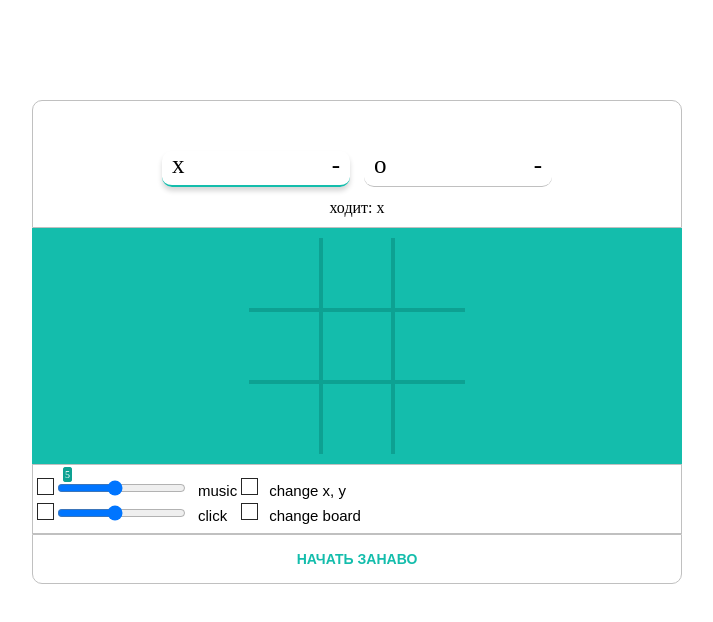
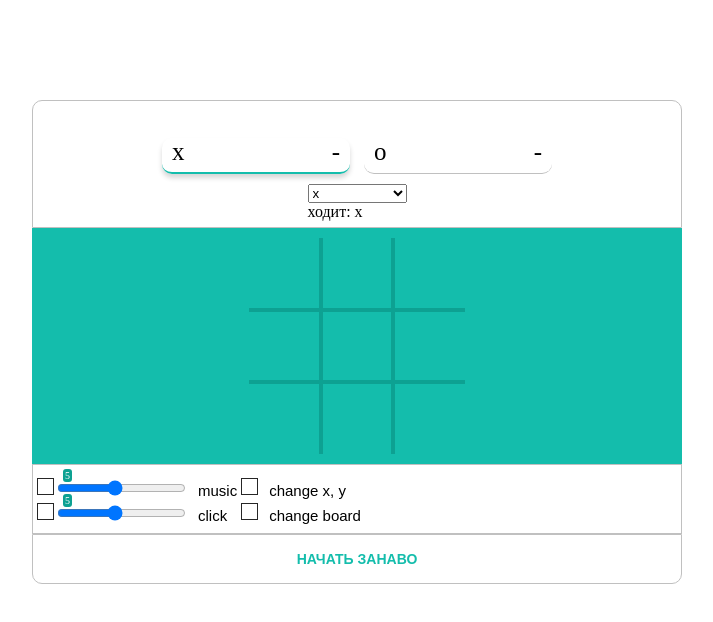
Before and after one commit to conservativ007/react-game, a React app: page / in a window 1280 px wide. Shown: the top 622 px of the page, without its empty margins (283-996 px from the left). Built offline with nearby package versions, Linux system fonts and the light colour scheme.

Commit message:
feat: added select gamer (x, o)

```diff
--- a/src/Styles/head.css
+++ b/src/Styles/head.css
@@ -9,15 +9,16 @@
   border-top-left-radius: 10px;
   border-top-right-radius: 10px;
   display: flex;
+  flex-direction: column;
   justify-content: center;
+  align-items: center;
 }
 
 .move{
-  position: absolute;
-  width: 100%;
-  bottom: 10px;
+  margin-top: 10px;
   display: flex;
   justify-content: center;
+  flex-direction: column;
 }
 
 .gamers{
@@ -25,8 +26,7 @@
   display: flex;
   flex-direction: row;
   justify-content: space-between;
-  margin-top: 50px;
-
+  margin-top: 30px;
 }
 
 .gamers-one,
--- a/src/Styles/settings.css
+++ b/src/Styles/settings.css
@@ -127,12 +127,15 @@ label{
   margin-left: 10px;
 }
 
+.set-range{
+  position: relative;
+}
 
 output{
   position: absolute;
   left: 30px;
-  top: -8px;
-  padding: 2px 2px;
+  top: -6px;
+  padding: 1px 2px;
   font-size: 10px;
   background: #0da192;
   color: white;
--- a/src/components/App.jsx
+++ b/src/components/App.jsx
@@ -5,16 +5,14 @@ import Head from './Head.jsx';
 import Settings from './Settings.jsx';
 import {Context} from './Context.jsx';
 
-
-
 function App() {
 
   const [arr, setArr] = useState(Array(9).fill(null))
-  let [counter, setCounter] = useState(0)
   let [a1, setA1] = useState('x')
   let [move, setMove] = useState(true);
   let [x, setX] = useState('-');
   let [o, setO] = useState('-');
+  let [select, setSelect] = useState('x');
 
   let [soundPlay, setSoundPlay] = useState(false);
   let [soundClick, setSoundClick] = useState(0.5);
@@ -32,29 +30,18 @@ function App() {
     [2,4,6]
   ];
 
-  // let styleBoard = ['board-1', 'board-2'];
-  // useEffect(() => {
-  //   if(board){
-
-  //   }
-  //   console.log(board)
-  // }, [board])
-
   function clickHandler(index) {
 
     let copy = arr.slice();
-    let element = counter % 2 === 0 ? 'x' : 'o';
 
     if(copy[index] !== null) return;
     if(!move) return;
 
-    copy[index] = element;
-    setA1(element === 'x' ? 'o' : 'x');
+    copy[index] = a1;
+    setA1(a1 === 'x' ? 'o' : 'x');
 
     setArr(copy);
-    setCounter(counter += 1);
-
-    isWin(element, copy)
+    isWin(a1, copy)
   }
 
 
@@ -78,14 +65,12 @@ function App() {
       } else if(element === 'o') {
         setO(o === '-' ? 1 : o += 1);
       }
-
     }
   }
 
   function resetGame(){
     setArr(Array(9).fill(null))
-    setCounter(0)
-    setA1('x')
+    setA1(select)
     setMove(true)
   }
 
@@ -97,13 +82,14 @@ function App() {
       clickHandler={clickHandler}
       soundPlay={soundPlay}
       soundClick={soundClick}
+      a1={a1}
     />
   })
 
   return (
     <>
-      <Context.Provider value={{setGamer, gamer, board, setBoard}} >
-        <Head elem={a1} x={x} o={o} />
+      <Context.Provider value={{setGamer, gamer, board, setBoard, setSelect, select}} >
+        <Head elem={a1} setA1={setA1} x={x} o={o} />
         <div className={board ? 'board board-1' : 'board board-2'}>
           <div className="tic-tac-toe">
             {result}
--- a/src/components/Head.jsx
+++ b/src/components/Head.jsx
@@ -1,37 +1,24 @@
-import React from 'react';
+import React, {useContext} from 'react';
 import '.././styles/head.css'
+import {Context} from './Context.jsx';
 
-export default function Head({elem, x, o}) {
+export default function Head({elem, setA1, x, o}) {
+  let context = useContext(Context)
   let text = 'ходит: ';
   if(elem === 'Игра окончена') text = '';
   let result;
 
-  if(elem === 'x'){
     result =
     <>
-      <div className="gamers-one active">
+      <div className={context.select === 'x' ? "gamers-one active" : "gamers-one"}>
         <span>x</span>
         <span>{x}</span>
       </div>
-      <div className="gamers-two">
+      <div className={context.select !== 'x' ? "gamers-two active" : "gamers-two"}>
         <span>o</span>
         <span>{o}</span>
       </div>
     </>
-  } else {
-    result =
-    <>
-      <div className="gamers-one">
-        <span>x</span>
-        <span>{x}</span>
-      </div>
-      <div className="gamers-two active">
-        <span>o</span>
-        <span>{o}</span>
-      </div>
-    </>
-  }
-
 
   return (
     <div className='header'>
@@ -39,7 +26,17 @@ export default function Head({elem, x, o}) {
         {result}
       </div>
       <div className='move'>
-        {text} {elem}
+        <div>
+          <select onChange={e => setA1(e.target.value)}>
+            <option value="select-gamer" disabled>select gamer</option>
+            <option value="x">x</option>
+            <option value="o">o</option>
+          </select>
+        </div>
+        <div>
+          {text} {elem}
+        </div>
+
       </div>
 
     </div>
--- a/src/components/Settings.jsx
+++ b/src/components/Settings.jsx
@@ -37,12 +37,11 @@ export default function Settings({soundPlay, setSoundPlay, setSoundClick, soundC
   }
 
 
-
   return (
     <div className='settings'>
 
       <div className='sound'>
-        <div>
+        <div className='set-range'>
           <audio className='audio-trac' src={soundfile}></audio>
           <input
             id='s2'
@@ -50,18 +49,18 @@ export default function Settings({soundPlay, setSoundPlay, setSoundClick, soundC
             onChange={() => setMusicPlay(!musicPlay)}
           />
 
-          <output htmlFor='fader'>{audioVolume * 10}</output>
+          <output htmlFor='s2'>{audioVolume * 10}</output>
           <Input setAudioVolume={setAudioVolume} />
           <label htmlFor="s2">music</label>
         </div>
 
-        <div>
+        <div className='set-range'>
           <input
             id='s1'
             type='checkbox'
             onChange={() => setSoundPlay(!soundPlay)}
           />
-          <output htmlFor='fader'>{soundClick * 10}</output>
+          <output htmlFor='s1'>{soundClick * 10}</output>
           <Input setSoundClick={setSoundClick} />
           <label htmlFor="s1">click</label>
         </div>
```
Lines whose indentation alone changed are shown as unchanged.
